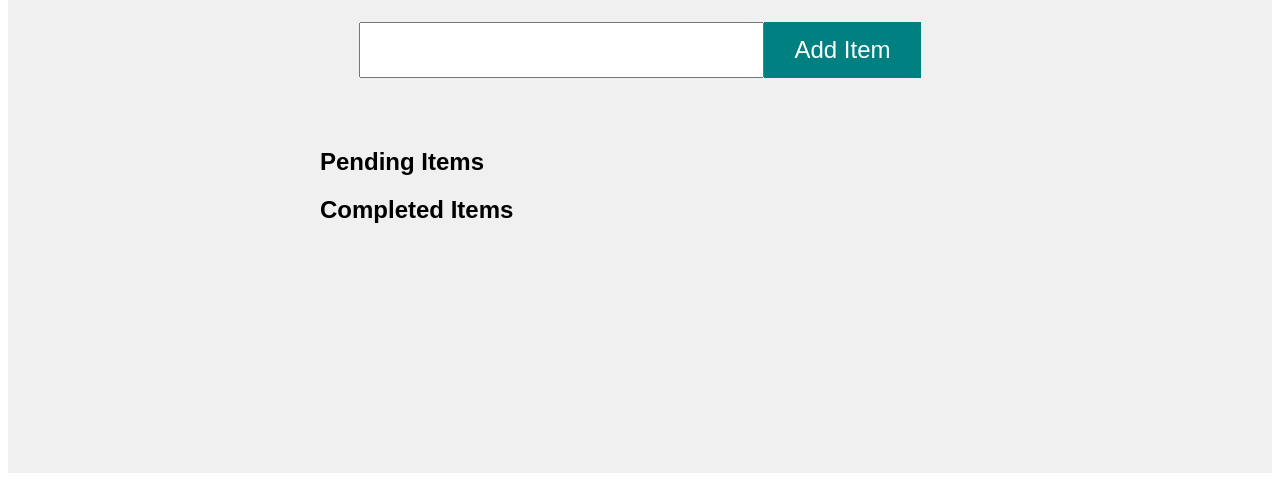
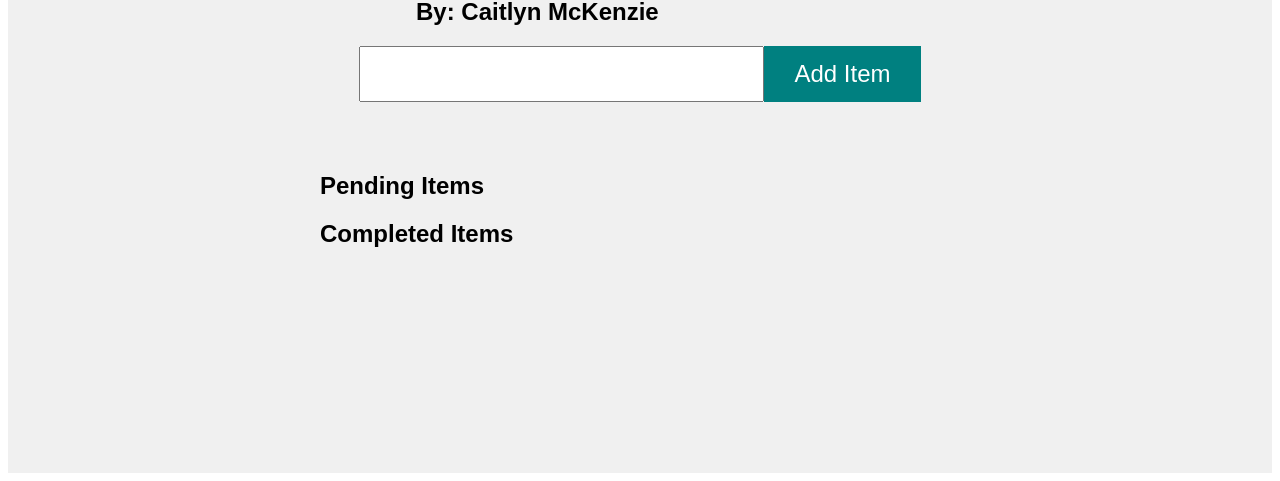
Before and after one commit to CMcKnzie/homework2, a plain HTML site: page index.html in a window 1280 px wide. Shown: the part 335-816 px from the top of the page. Drawn offline with Linux system fonts and the light colour scheme.

Commit message:
Changed index file and added name after title

```diff
--- a/index.html
+++ b/index.html
@@ -12,6 +12,7 @@
 
         <div>
         <h1 class="main-title">A Simple To Do List</h1>
+        <h2>By: Caitlyn McKenzie</h2>
         </div>
 
         <div class="formItems">
```
